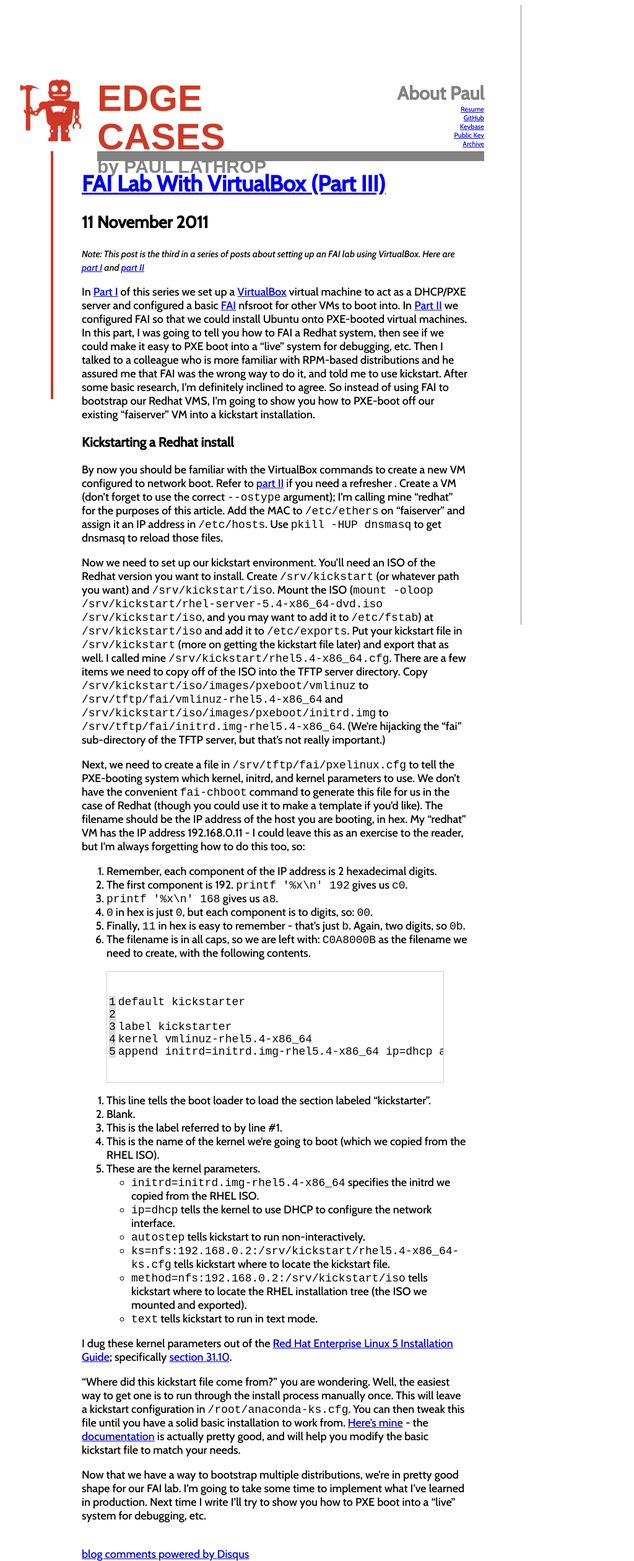
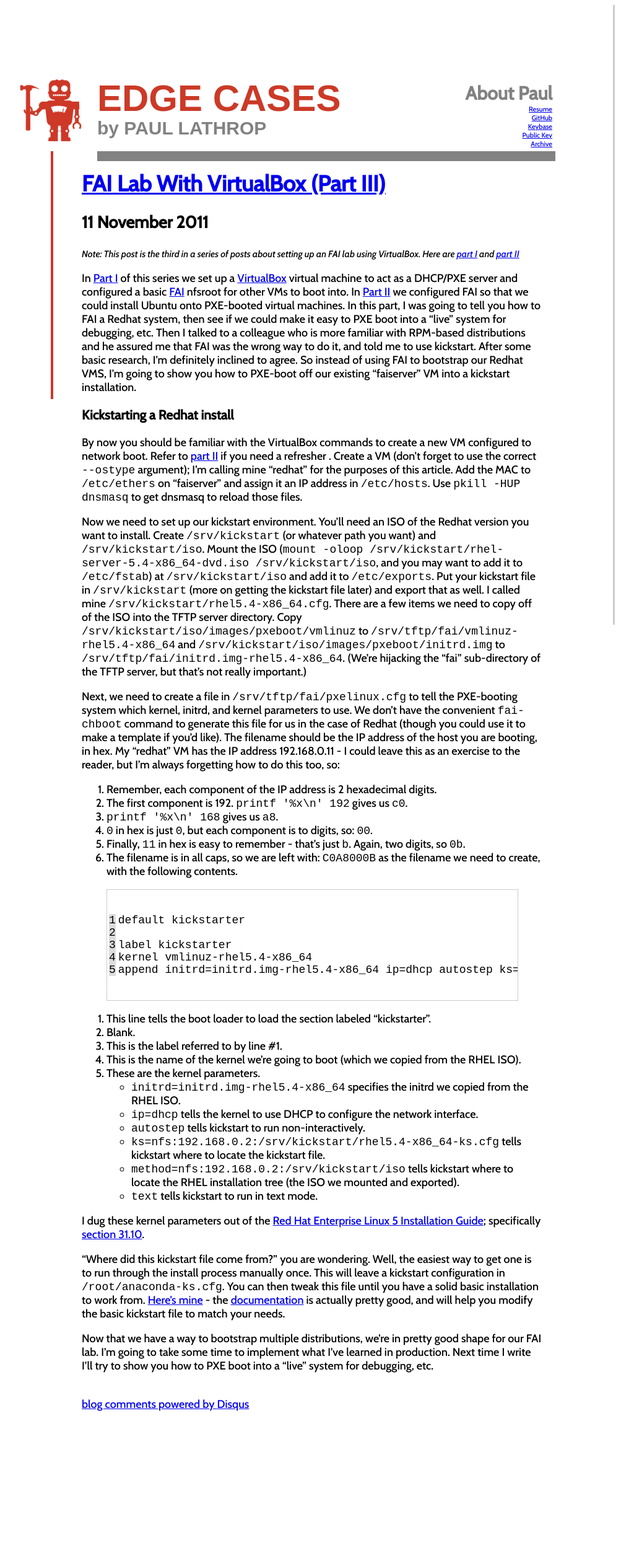
Before and after one commit to plathrop/plathrop.github.io, a Jekyll site: the page built from index.html, in a window 1280 px wide. Shown: the whole page at 62% size, without its empty margins (18-1042 px from the left). Built offline with Jekyll 4.4.1, drawn with Linux system fonts in a browser that asks for light colours; some web fonts are replaced; comment, search, counter and statistics services are not loaded; after the commit the page ends 2277 px from its top, so only the background shows below that.

Commit message:
Adjust CSS for wider screens.

```diff
--- a/css/common.css
+++ b/css/common.css
@@ -5,7 +5,7 @@
 }
 
 #content-area {
-    width: 850px;
+    width: 1000px;
     height: 1000px;
     border-right: 3px solid rgb(204,204,204);
 }
@@ -32,7 +32,7 @@
 .title-block {
     position: absolute;
     left: 125px;
-    width: 350px;
+    width: 410px;
 }
 
 .title-block h1, .title-block h2 {
@@ -54,7 +54,7 @@
 
 .about-block {
     position: absolute;
-    left: 500px;
+    left: 610px;
     width: 250px;
     text-align: right;
     font-size: 11px;
@@ -70,7 +70,7 @@
     position: absolute;
     left: 150px;
     top: 250px;
-    width: 625px;
+    width: 745px;
 }
 
 .info-block {
@@ -116,7 +116,7 @@
     position: absolute;
     top: 244px;
     left: 175px;
-    width: 625px;
+    width: 740px;
     height: 0px;
     border-top: 16px solid rgb(130,130,130);
 }
```
